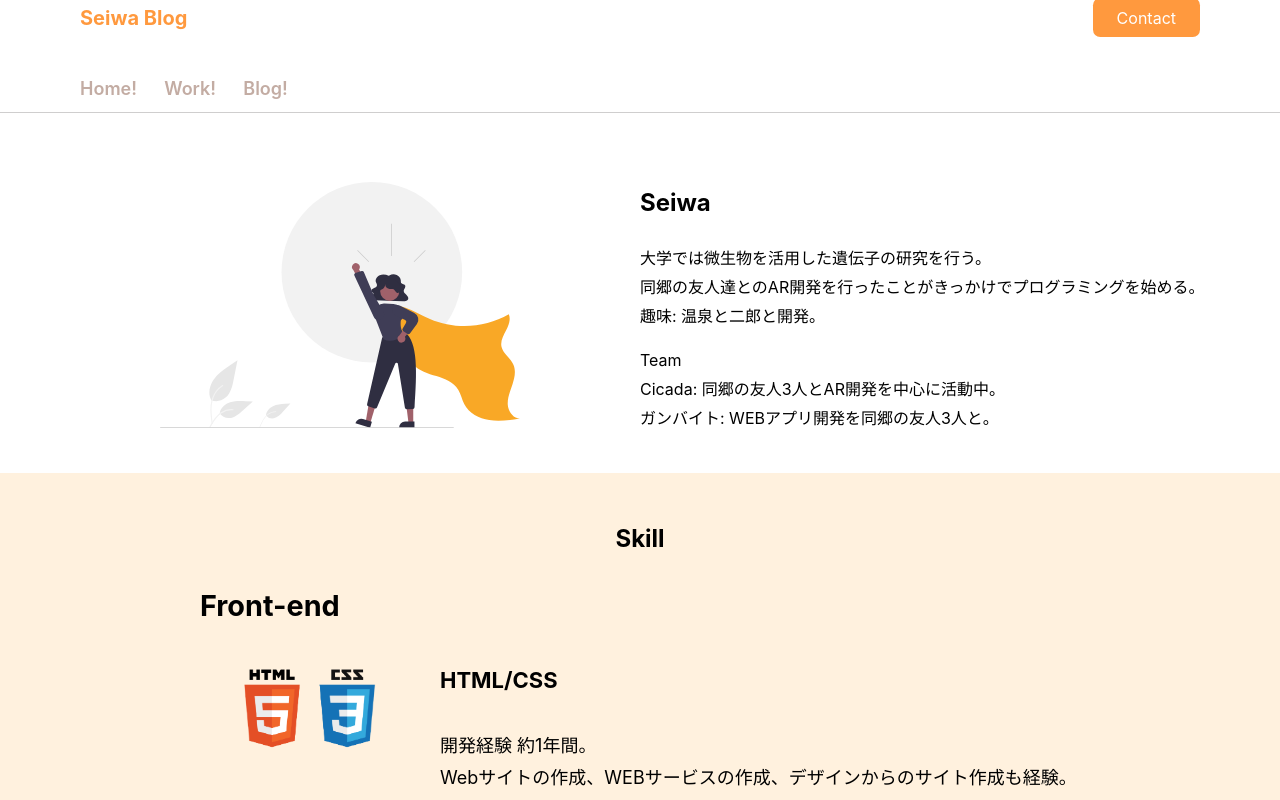
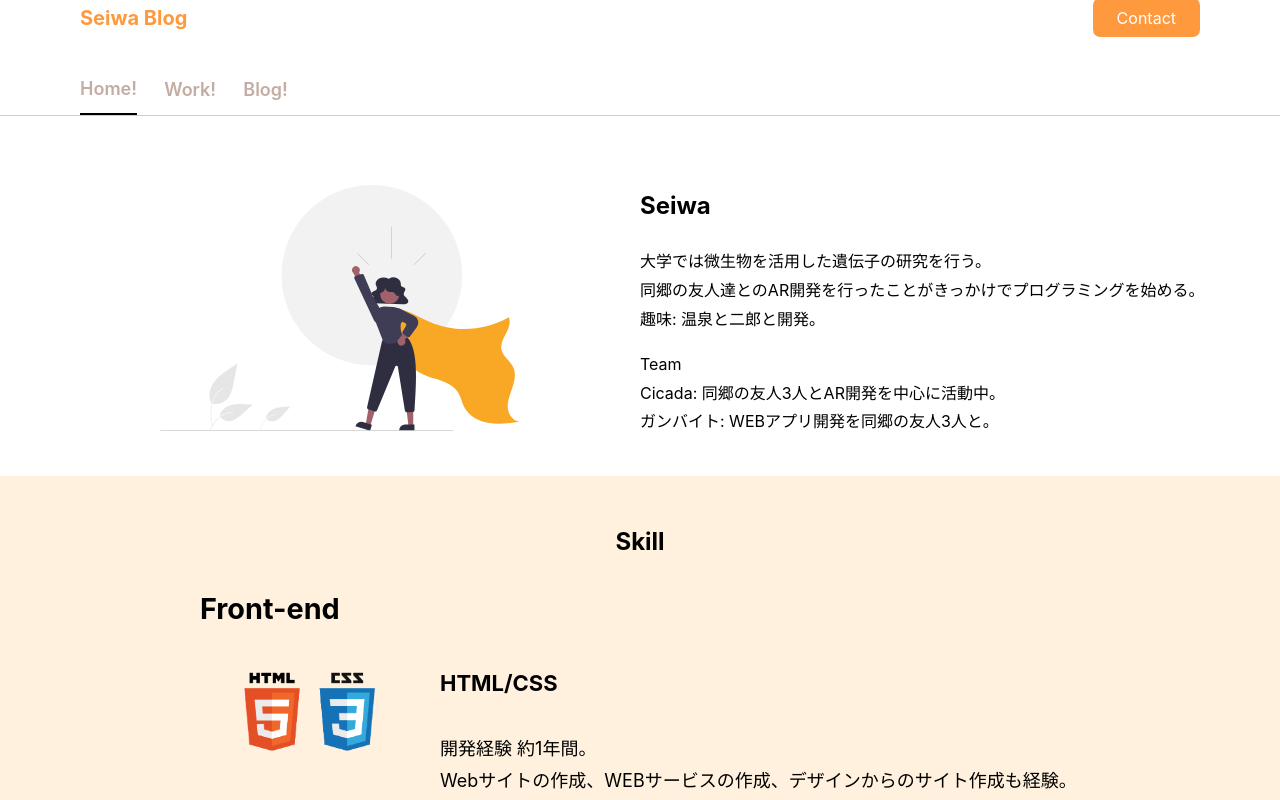
Before and after one commit to Seiwa-Edu/Next-Portforio, a Next.js app: page / in a window 1280 px wide. Shown: the top 800 px of the page. Built offline with nearby package versions, Linux system fonts and the light colour scheme.

Commit message:
[add]add the under line

```diff
--- /dev/null
+++ b/components/ActiveLink.js
@@ -0,0 +1,32 @@
+import { useRouter } from 'next/router'
+import PropTypes from 'prop-types'
+import Link from 'next/link'
+import React, { Children } from 'react'
+
+const ActiveLink = ({ children, activeClassName, ...props }) => {
+  const { asPath } = useRouter()
+  const child = Children.only(children)
+  const childClassName = child.props.className || ''
+
+  // pages/index.js will be matched via props.href
+  // pages/about.js will be matched via props.href
+  // pages/[slug].js will be matched via props.as
+  const className =
+    asPath === props.href || asPath === props.as
+      ? `${childClassName} ${activeClassName}`.trim()
+      : childClassName
+
+  return (
+    <Link {...props}>
+      {React.cloneElement(child, {
+        className: className || null,
+      })}
+    </Link>
+  )
+}
+
+ActiveLink.propTypes = {
+  activeClassName: PropTypes.string.isRequired,
+}
+
+export default ActiveLink
--- a/components/Layout.tsx
+++ b/components/Layout.tsx
@@ -2,17 +2,23 @@ import React,{ ReactNode} from 'react'
 import Link from 'next/link'
 import Head from 'next/head'
 import header_css from '../styles/layout.module.css'
-
+import ActiveLink from './ActiveLink'
 
 type Props = {
     children?: ReactNode
     title?: string
+    activeClassName: string;
 }
-
 
 const Layout = ({ children, title = 'Seiwa Blog' }: Props)=> (
 
        <div>
+             <style jsx>{`
+                .active {
+                    padding: 0.5rem 0;
+                    border-bottom: 2px solid black;
+                }
+                `}</style>
            <Head>
                <title>{title}</title>
                <meta charSet="utf-8" />
@@ -22,7 +28,7 @@ const Layout = ({ children, title = 'Seiwa Blog' }: Props)=> (
            <header className={header_css.header}>
                <div className={header_css.header__wrap}>
                　　<div className={header_css.header__slide}>
-                        <Link href="/"><a className ={header_css.title_text}>Seiwa Blog</a></Link>
+                        <Link href="/" ><a className ={header_css.title_text}>Seiwa Blog</a></Link>
                         <div className="Contact"><Link href="/contact"><a className={header_css.header__contact}>Contact</a></Link></div>
                    </div>
                </div>
@@ -30,9 +36,9 @@ const Layout = ({ children, title = 'Seiwa Blog' }: Props)=> (
            <nav className={header_css.navi}>
                <div className={header_css.nav__wrap}>
                    <div className={header_css.nav__slide}>
-                    <Link href="/"><a className={header_css.navi_a}>Home!</a></Link>
-                    <Link href="/works"><a className={header_css.navi_a}>Work!</a></Link>
-                    <Link href="/blog"><a className={header_css.navi_a}>Blog!</a></Link>
+                    <ActiveLink activeClassName="active" className={header_css.active_link} href="/"><a className={header_css.navi_a} >Home!</a></ActiveLink>
+                    <ActiveLink activeClassName="active" href="/works"><a className={header_css.navi_a}>Work!</a></ActiveLink>
+                    <ActiveLink activeClassName="active" href="/blog"><a className={header_css.navi_a}>Blog!</a></ActiveLink>
                    </div>
                </div>
             </nav>
--- a/styles/globals.css
+++ b/styles/globals.css
@@ -1,3 +1,15 @@
+*,
+*:before,
+*:after {
+  box-sizing: inherit;
+  -webkit-box-sizing: inherit;
+}
+
+html {
+  box-sizing: border-box;
+  -webkit-box-sizing: border-box;
+}
+
 html,
 body {
   padding: 0;
@@ -12,7 +24,3 @@ a {
   color: inherit;
   text-decoration: none;
 }
-
-* {
-  box-sizing: border-box;
-}
--- a/styles/layout.module.css
+++ b/styles/layout.module.css
@@ -2,7 +2,7 @@
   min-height: 100vh; /* ←コンテンツの高さの最小値＝ブラウザの高さに指定 */
   position: relative; /* ←相対位置 */
   padding-bottom: 100px; /* ←フッターの高さを指定 */
-  box-sizing: border-box;
+  /* box-sizing: border-box; */
 }
 
 .header {
@@ -45,7 +45,7 @@
   z-index: 999;
   position: sticky;
   top: 0;
-  height: 48px;
+  /* height: 48px; */
   width: 100%;
   background-color: white;
   border-bottom: 1px solid #cfcece;
```
